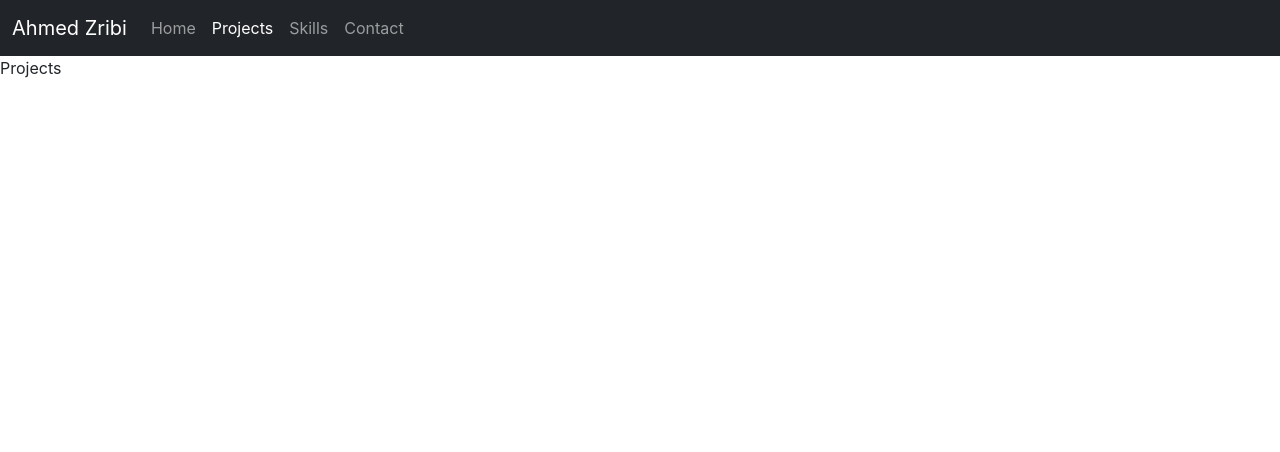
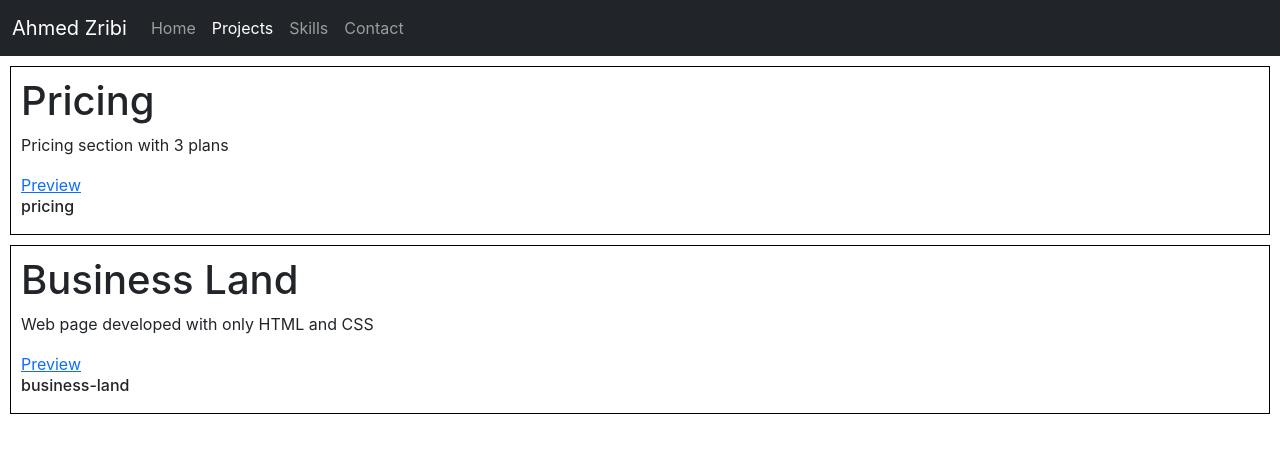
Before and after one commit to zdahmed93/portfolio-22-06, a React (Create React App) app: page /projects in a window 1280 px wide. Shown: the top 452 px of the page. Built offline with nearby package versions, Linux system fonts and the light colour scheme.

Commit message:
Add content to the Projects page

```diff
--- a/src/pages/Projects.js
+++ b/src/pages/Projects.js
@@ -1,8 +1,32 @@
 import React from 'react'
+
+const PROJECTS = [
+  {
+    title: 'Pricing',
+    description: 'Pricing section with 3 plans',
+    url: 'https://zdahmed93.github.io/pricing-22-06/',
+    githubId: 'pricing'
+  },
+  {
+    title: 'Business Land',
+    description: 'Web page developed with only HTML and CSS',
+    url: 'https://zdahmed93.github.io/business-land-22-06/',
+    githubId: 'business-land'
+  }
+]
 
 function Projects() {
   return (
-    <div>Projects</div>
+    <div>
+      {PROJECTS.map(item => (
+        <div key={item.githubId} style={{border: 'solid 1px black', margin: 10, padding: 10}} >
+          <h1>{item.title}</h1>
+          <p>{item.description}</p>
+          <a href={item.url} target='_blank'>Preview</a>
+          <h6>{item.githubId}</h6>
+        </div>
+      ))}
+    </div>
   )
 }
 
```
